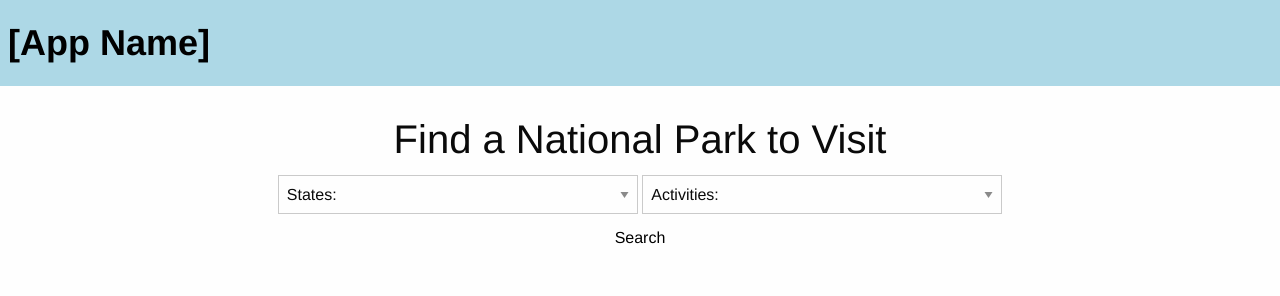
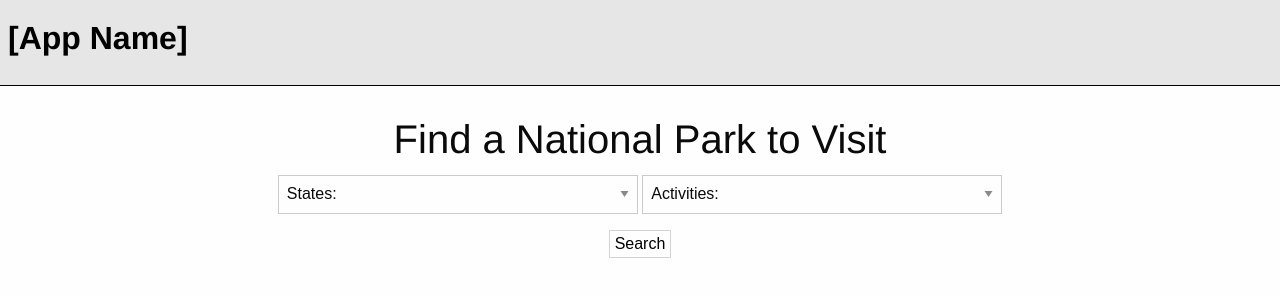
Before and after one commit to glendonintendo/beer-app, a plain HTML site: page index.html in a window 1280 px wide. Drawn offline with nearby package versions, Linux system fonts and the light colour scheme.

Commit message:
updating css

```diff
--- a/assets/css/style.css
+++ b/assets/css/style.css
@@ -2,13 +2,14 @@
 /* nav bar customizing */
 main {
     margin: 25px 0 0 0;
+    font-family: Arial, Helvetica, sans-serif;
 }
 .nav {
     color: black;
-    font-size: 2.25rem;
+    font-size: 2rem;
 }
 .top-bar {
-    background-color: lightblue;
+    border-bottom: black 1px solid;
 }
 .drop-down-options {
     width: 30%;
@@ -16,10 +17,15 @@ main {
 .menu-container {
     text-align: center;
 }
+.btn {
+    border: 1px solid lightgray;
+    padding: 5px;
+}
 
 /* Park Containers */
 .park-header {
-    font-family: Georgia, 'Times New Roman', Times, serif;
     font-size: 1.2rem;
-    justify-content: end;
 }
+.park-description {
+    font-size: 1rem;
+}
--- a/index.html
+++ b/index.html
@@ -15,7 +15,7 @@
     <!-- nav bar -->
     <nav class="top-bar topbar-responsive">
         <div class="top-bar-title">
-            <a class="nav" href="#"><strong>[App Name]</strong></a>
+            <h1 class="nav"><strong>[App Name]</strong></h1>
         </div>
     </nav>
     <!-- end nav -->
```
